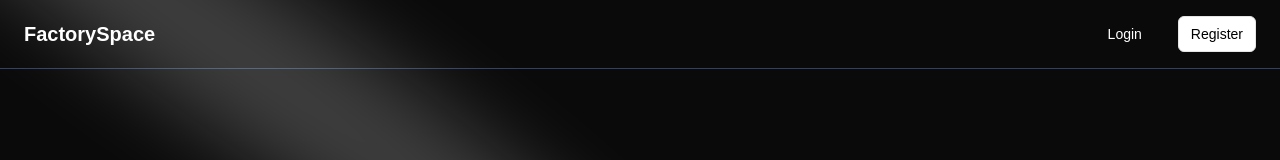
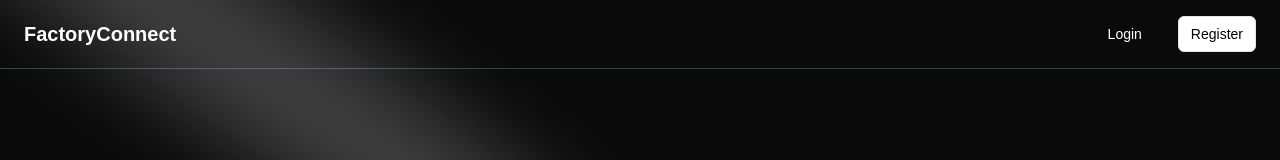
Before and after one commit to factoryspace-ai/factoryconnect-landing-page, a Next.js app: page / in a window 1280 px wide. Shown: the top 160 px of the page. Built offline with nearby package versions, Linux system fonts and the light colour scheme; no server answers.

Commit message:
fix errors

```diff
--- a/components/navbar.tsx
+++ b/components/navbar.tsx
@@ -10,7 +10,7 @@ export function Navbar() {
     <header className="w-full py-4 border-b border-gray-700 text-white">
       <div className="max-w-screen-xl mx-auto px-4 sm:px-6 flex justify-between items-center">
         <div className="flex items-center">
-          <span className="font-semibold text-xl">FactorySpace</span>
+          <span className="font-semibold text-xl">FactoryConnect</span>
         </div>
 
         <div className="flex items-center gap-6">
```
